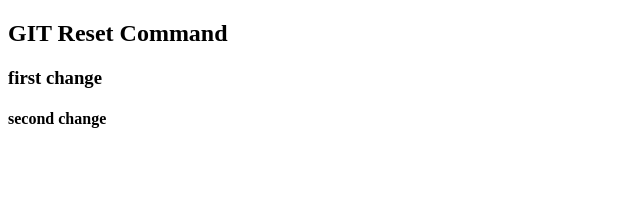
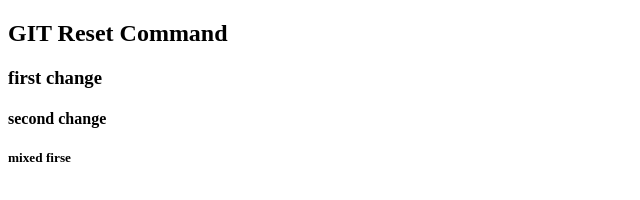
Before and after one commit to Abhay-DevOp/GIT-Reset, a plain HTML site: page index.html in a window 1280 px wide. Shown: the full height of the page, 0-640 px from the left. Drawn offline with Linux system fonts and the light colour scheme.

Commit message:
mixed firse

```diff
--- a/index.html
+++ b/index.html
@@ -9,6 +9,6 @@
     <h2>GIT Reset Command</h2>
     <h3>first change</h3>
     <h4>second change </h4>
-
+    <h5>mixed firse</h5>
 </body>
 </html>
```
